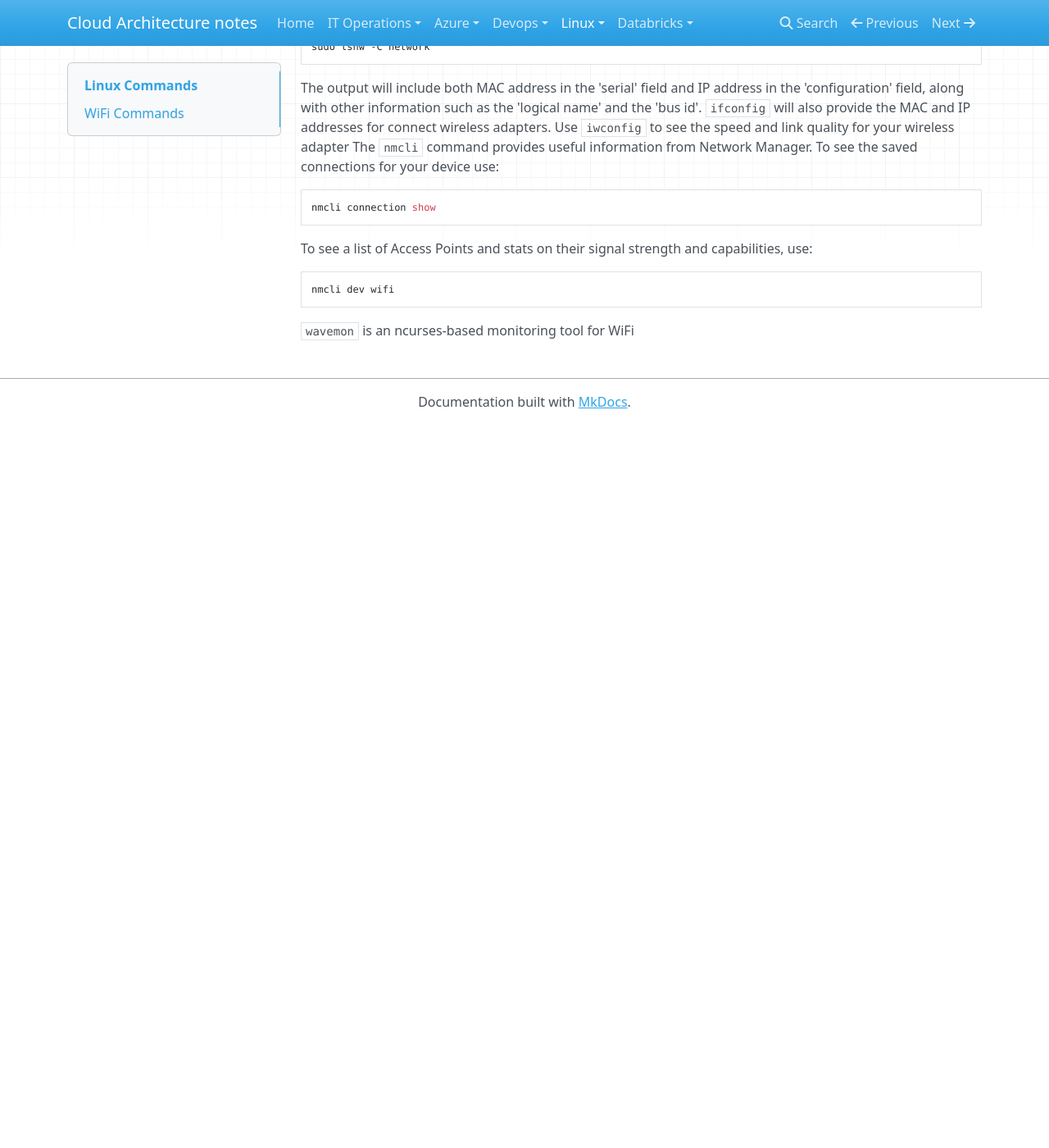
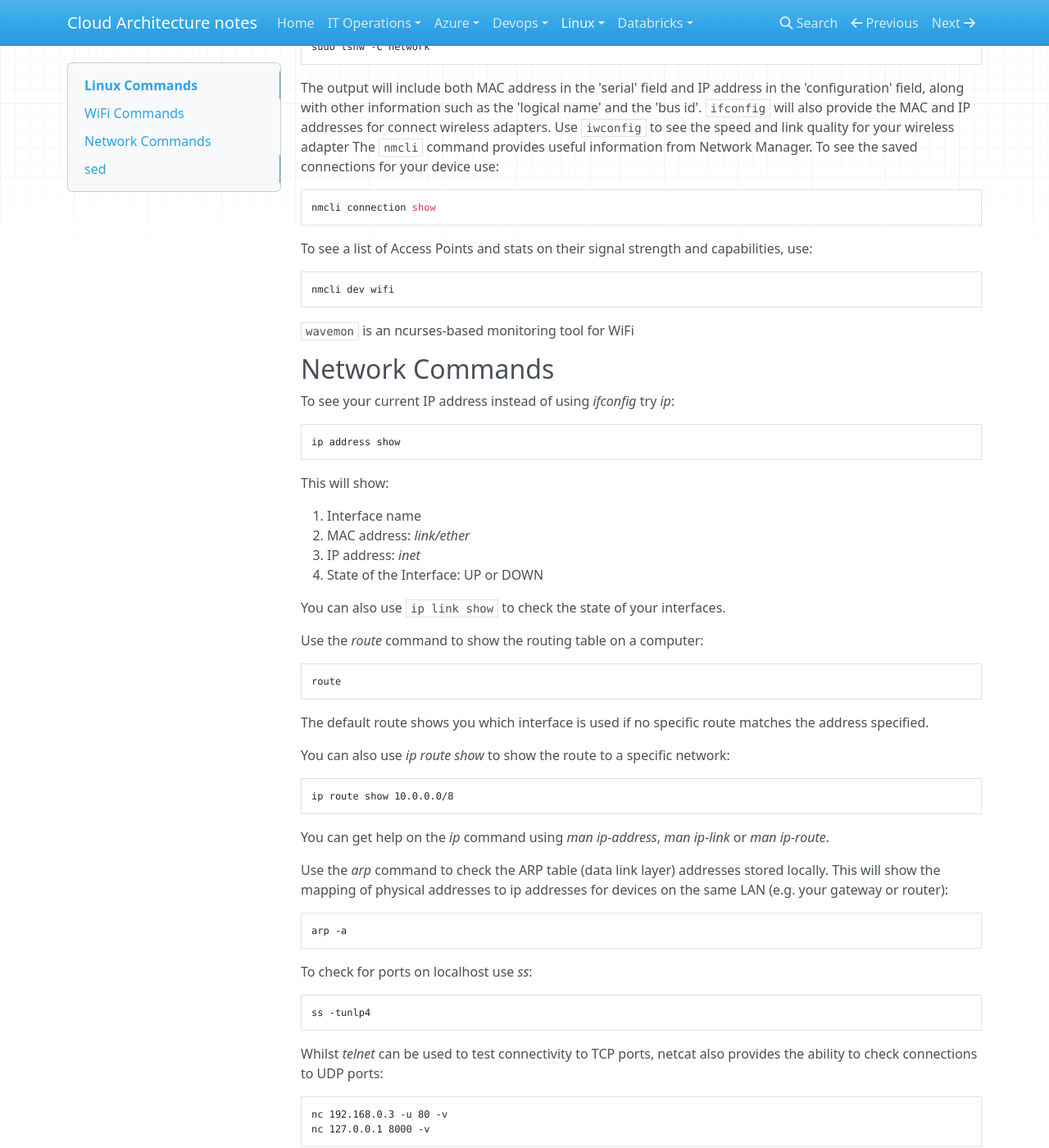
Before and after one commit to dram1964/cloudarchitect, an MkDocs documentation site: the page built from docs/linux/commands.md, in a window 1280 px wide and 1400 px high, scrolled down 270 px. Shown: the whole window at 82% size. Built offline with MkDocs 1.6.1, drawn with Linux system fonts in a browser that asks for light colours; nearby versions of some CDN libraries; before the commit the page ends 900 px from its top, so only the background shows below that; some of the changed text lies outside the part shown.

Commit message:
adding some networking commands

````diff
--- a/docs/linux/commands.md
+++ b/docs/linux/commands.md
@@ -23,3 +23,84 @@ To see a list of Access Points and stats on their signal strength and capabiliti
 nmcli dev wifi
 ```
 `wavemon` is an ncurses-based monitoring tool for WiFi
+
+## Network Commands
+
+To see your current IP address instead of using *ifconfig* try *ip*:
+```bash
+ip address show
+```
+This will show:
+
+1. Interface name
+2. MAC address: *link/ether*
+3. IP address: *inet*
+4. State of the Interface: UP or DOWN
+
+You can also use `ip link show` to check the state of your interfaces.
+
+Use the *route* command to show the routing table on a computer:
+```bash
+route
+```
+
+The default route shows you which interface is used if no specific
+route matches the address specified.
+
+You can also use *ip route show* to show the route to a specific network:
+```bash
+ip route show 10.0.0.0/8
+```
+
+You can get help on the *ip* command using *man ip-address*, *man ip-link*
+or *man ip-route*.
+
+Use the *arp* command to check the ARP table (data link layer) addresses
+stored locally. This will show the mapping of physical addresses to ip
+addresses for devices on the same LAN (e.g. your gateway or router):
+```bash
+arp -a
+```
+
+To check for ports on localhost use *ss*:
+```bash
+ss -tunlp4
+```
+
+Whilst *telnet* can be used to test connectivity to TCP ports, netcat
+also provides the ability to check connections to UDP ports:
+```bash
+nc 192.168.0.3 -u 80 -v
+nc 127.0.0.1 8000 -v
+```
+
+Netcat can also be used to quickly setup a server to listen on a
+specified port.
+```bash
+nc -l 1234 > filename.out
+```
+
+All the input sent to port 1234 will be copied to *filename.out*:
+```bash
+nc -N myhost.example.com 1234 < filename.in
+```
+
+These two commands will allow you to transfer the contents if *filename.in* to *filename.out* on the listening server.
+
+The *-N* option closes the connection on termination.
+
+## sed
+
+*sed* stands for Stream Editor, and can be used to replace text from
+input to output:
+
+    echo 'Hello, World!' | sed 's/World/Universe/'
+
+sed can also be used directly on a file:
+
+    sed 's/left/right/' <filename>
+
+By default output is sent to STDOUT, but you can change the file
+contents using the *-i* switch:
+
+    sed -i 's/left/right/' <filename>
````
